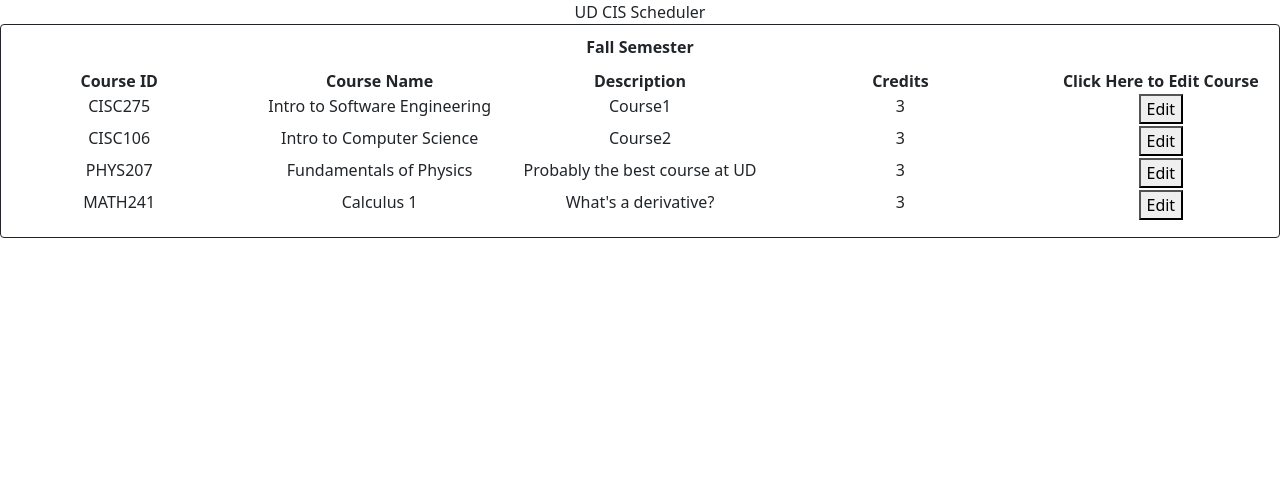
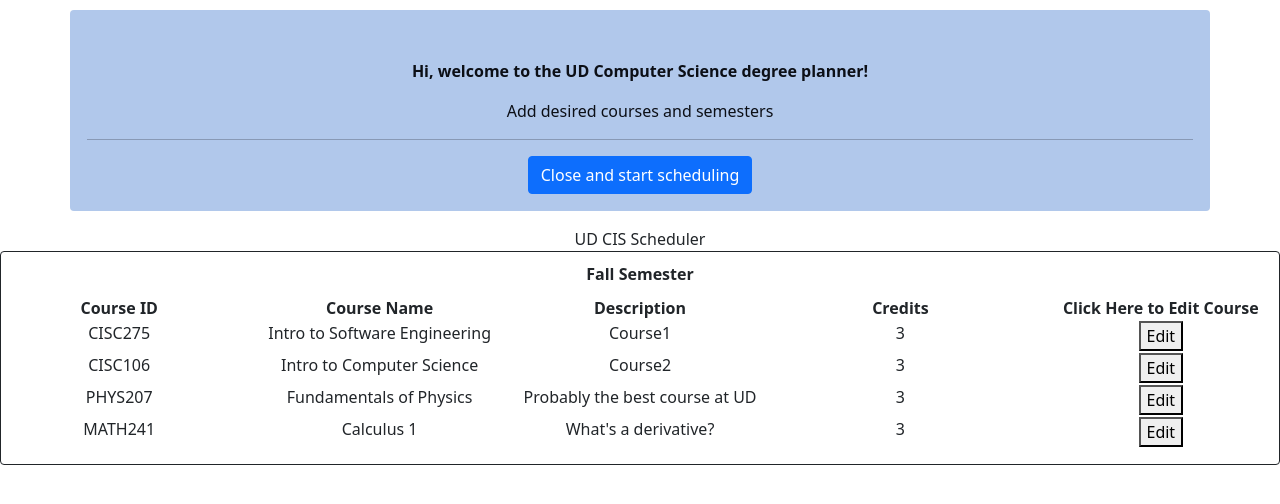
Before and after one commit to UD-CISC275-F21/ud-cis-scheduler-team-5, a React (Create React App) app: page / in a window 1280 px wide. Shown: the top 504 px of the page. Built offline with nearby package versions, Linux system fonts and the light colour scheme.

Commit message:
Welcome message on page load
Implemented welcome message w/ instructions that displays on page load. To close click the button.

```diff
--- a/src/App.css
+++ b/src/App.css
@@ -36,3 +36,10 @@
     transform: rotate(360deg);
   }
 }
+
+.Welcome {
+  color: #0c0f16;
+  border-color: #4649d1;
+  background-color: #b1c8eb;
+  margin-top: 10px;
+}
--- a/src/App.tsx
+++ b/src/App.tsx
@@ -1,10 +1,12 @@
 import React from "react";
 import "./App.css";
 import Semester from "./components/Semester";
+import WelcomeMsg from "./components/WelcomeMsg";
 
 function App(): JSX.Element {
     return (
         <div className="App">
+            <WelcomeMsg></WelcomeMsg>
             <div>UD CIS Scheduler</div>
             <Semester></Semester>
         </div>
--- /dev/null
+++ b/src/components/WelcomeMsg.tsx
@@ -0,0 +1,31 @@
+import React, { useState } from "react";
+import { Alert,Button } from "react-bootstrap";
+import { DEFAULT_MIN_VERSION } from "tls";
+import "../App.css";
+
+
+
+function WelcomeMsg(): JSX.Element {
+    const [displayWelcome, setDisplayWelcome] = useState(true);
+
+    return (
+
+        <Alert show={displayWelcome} className="Welcome container pt-5">
+
+            <p><b>Hi, welcome to the UD Computer Science degree planner!</b></p>
+            <p>Add desired courses and semesters</p>
+
+
+            <hr/>
+
+            <Button onClick={()=>setDisplayWelcome(false)}>
+                    Close and start scheduling
+            </Button>
+
+        </Alert>
+
+
+    );
+}
+
+export default WelcomeMsg;
```
